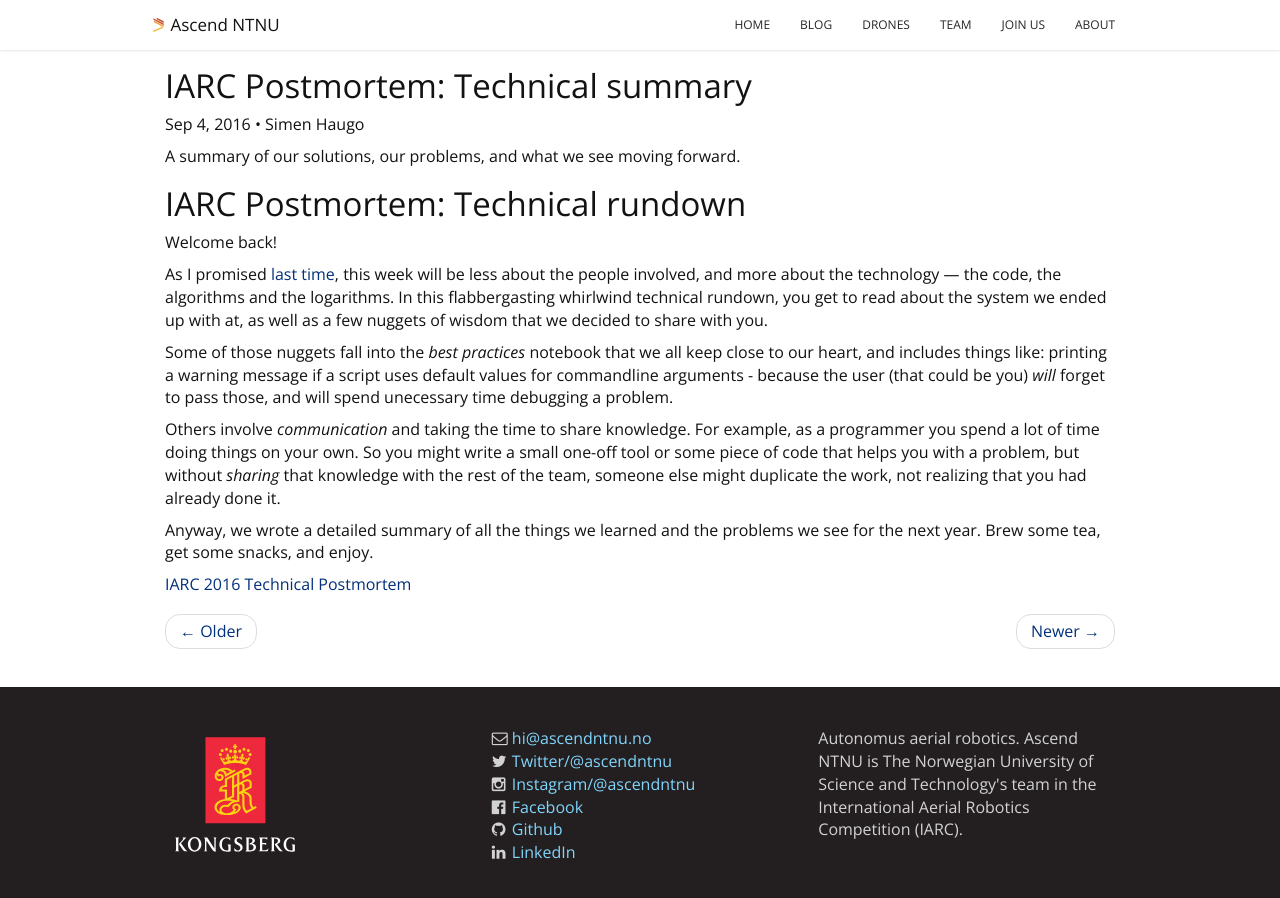
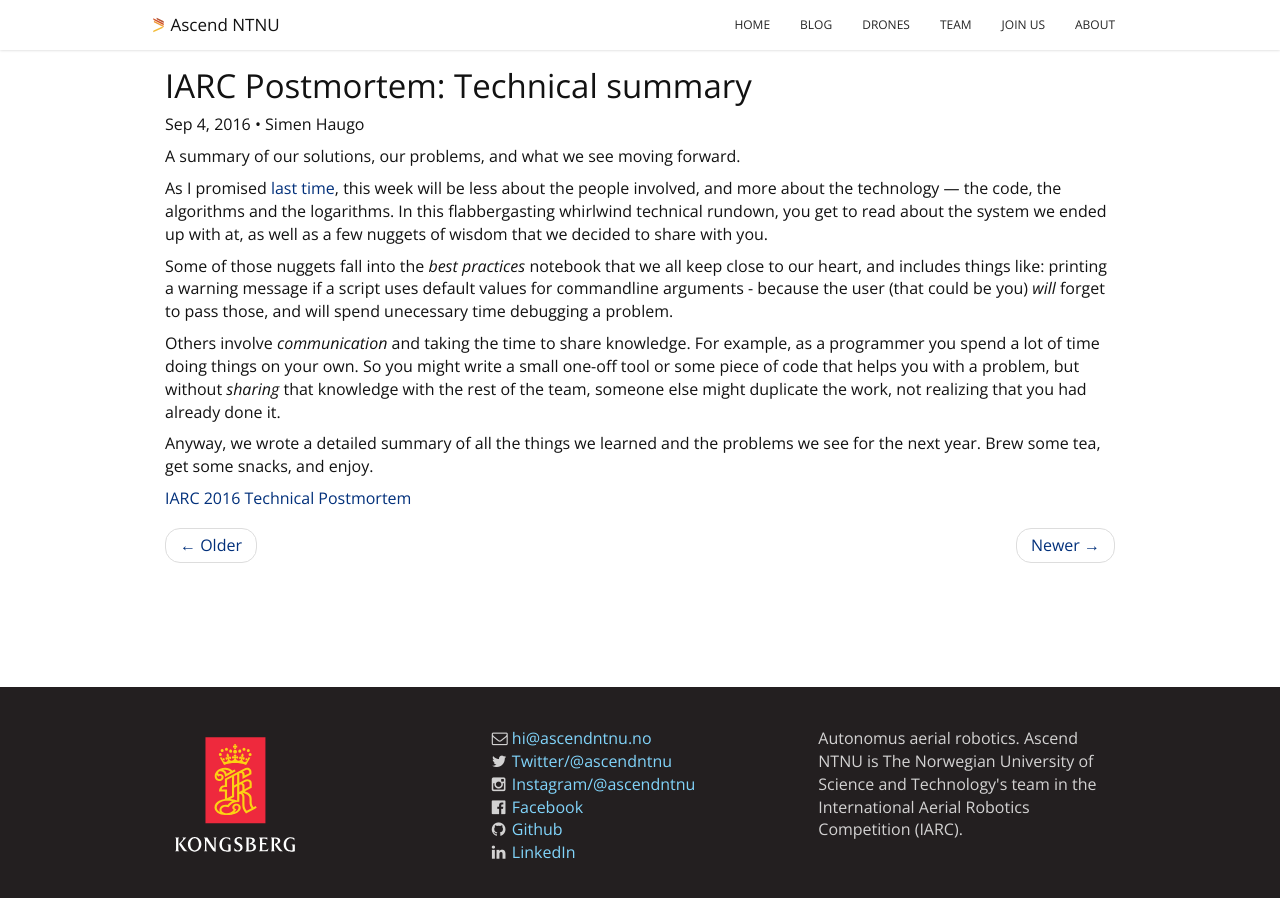
Before and after one commit to AscendNTNU/AscendNTNU.github.io, a Jekyll site: the page built from _posts/2016-09-04-Postmortem-2016.md, in a window 1280 px wide and 1187 px high. Shown: the top 898 px of the window. Built offline with Jekyll 4.4.1, drawn with Linux system fonts in a browser that asks for light colours.

Commit message:
Does this work?

```diff
--- a/_posts/2016-09-04-Postmortem-2016.md
+++ b/_posts/2016-09-04-Postmortem-2016.md
@@ -8,11 +8,6 @@ author: Simen Haugo
 
 A summary of our solutions, our problems, and what we see moving forward.
 
-IARC Postmortem: Technical rundown
-==================================
-
-Welcome back!
-
 As I promised [last time](http://www.ascendntnu.no/iarc/competition/2016/08/28/Retrospect-2016.html), this week will be less about the people involved, and more about the technology --- the code, the algorithms and the logarithms. In this flabbergasting whirlwind technical rundown, you get to read about the system we ended up with at, as well as a few nuggets of wisdom that we decided to share with you.
 
 Some of those nuggets fall into the *best practices* notebook that we all keep close to our heart, and includes things like: printing a warning message if a script uses default values for commandline arguments - because the user (that could be you) *will* forget to pass those, and will spend unecessary time debugging a problem.
```
